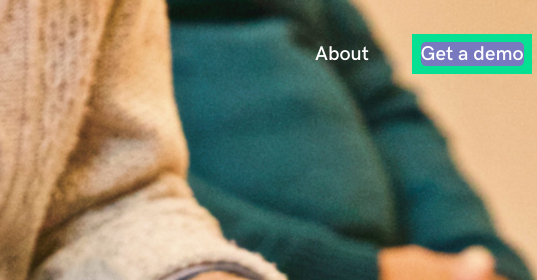
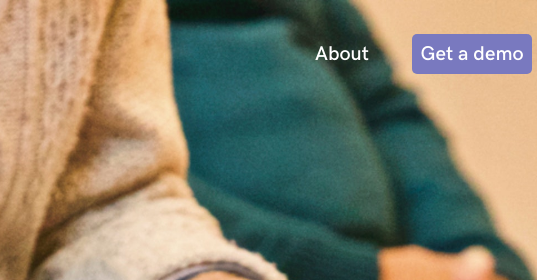
Before and after one commit to ronakupadhyaya/sova-landing, a plain HTML site: page index.html in a window 1280 px wide. Shown: the top 280 px of the page, 743-1280 px from the left. Drawn offline with Linux system fonts and the light colour scheme.

Commit message:
Update index.html

```diff
--- a/index.html
+++ b/index.html
@@ -58,8 +58,12 @@
       display: flex;
       justify-content: center;
       align-items: center;
-      background-color: #06e093;
+      background-color: #7979bf;
       height: 40px;
+      border-radius: 5px;
+    }
+    #demo_container:hover{
+      color: white;
     }
     .menuitem{
         border-radius: 5px;
@@ -165,7 +169,7 @@
               </a>
               <a href="mailto:sovageriatric@gmail.com?Subject=Sova%20Demo" class="menuitem" style="padding-top: 14px;">
                   <div id="demo_container">
-                    <div style="border-radius: 5px; background-color: #7979bf;">Get a demo</div>
+                    <div>Get a demo</div>
                   </div>
               </a>
             </div>
```
